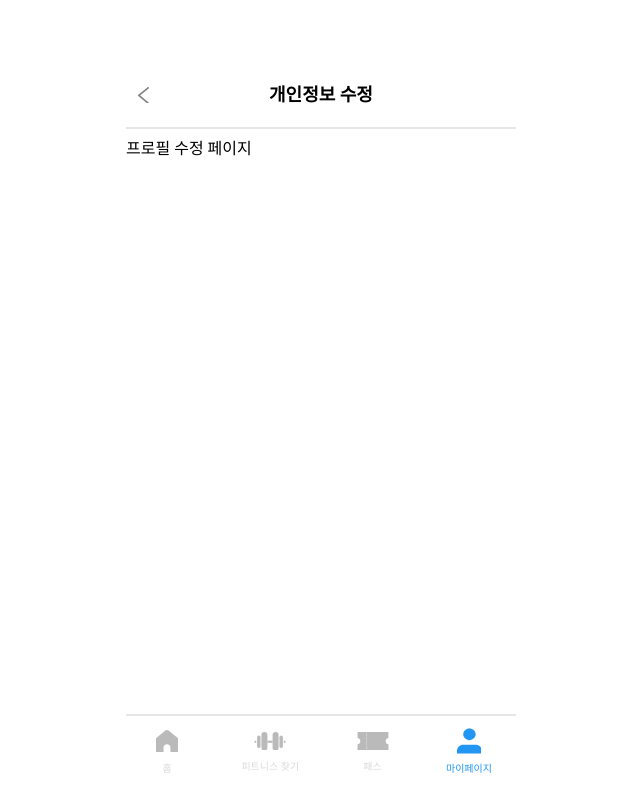
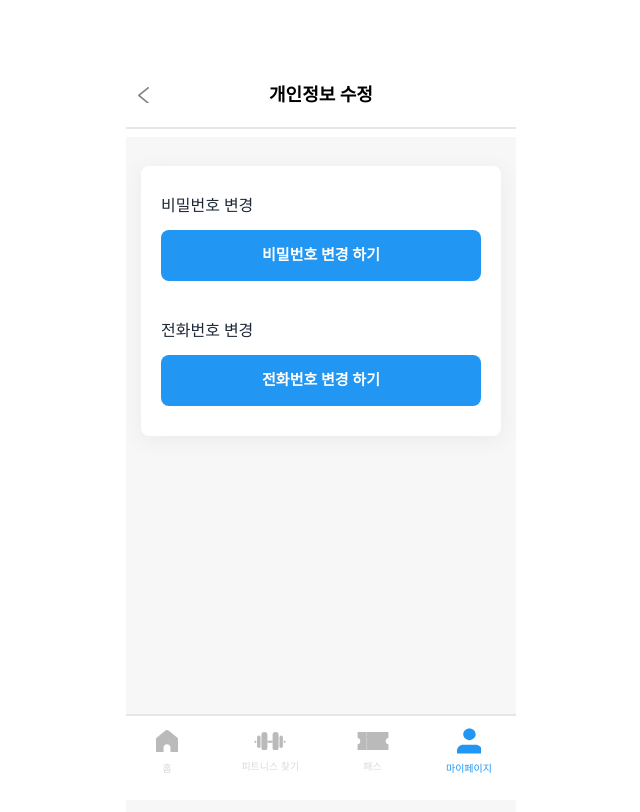
Before and after one commit to Whatdoyumin/fitpass-web, a React (Vite) app: page /my/edit-profile in a window 1280 px wide. Shown: the top 812 px of the page, without its empty margins (319-959 px from the left). Built offline with nearby package versions, Linux system fonts and the light colour scheme; a web font is replaced by a local one.

Commit message:
feat: 개인정보 수정 페이지 퍼블리싱싱

```diff
--- a/src/pages/EditProfile.tsx
+++ /dev/null
@@ -1,5 +0,0 @@
-function EditProfile() {
-  return <div>프로필 수정 페이지</div>;
-}
-
-export default EditProfile;
--- /dev/null
+++ b/src/pages/EditProfile/EditProfile.tsx
@@ -0,0 +1,17 @@
+import EditProfileCommon from "./EditProfileCommon";  // ChangeButton 컴포넌트를 import
+
+function EditProfile() {
+  return (
+    <div className="h-screen overflow-hidden bg-white-200 flex justify-center items-start pt-[29px] pr-[15px] pl-[15px]">
+      <div
+        className="w-[360px] h-[270px] px-5 py-[30px] bg-white-100 rounded-lg flex flex-col justify-center items-center gap-[40px]"
+        style={{ boxShadow: '0px 4px 20px 0px #EAEAEA' }}
+      >
+        <EditProfileCommon text="비밀번호 변경" linkTo="/my/change-password" />
+        <EditProfileCommon text="전화번호 변경" linkTo="/my/change-phone" />
+      </div>
+    </div>
+  );
+}
+
+export default EditProfile;
--- /dev/null
+++ b/src/pages/EditProfile/EditProfileCommon.tsx
@@ -0,0 +1,24 @@
+import { Link } from "react-router-dom";
+
+interface EditProfileCommonProps {
+  text: string;
+  linkTo: string;
+}
+
+const EditProfileCommon = ({ text, linkTo }: EditProfileCommonProps) => {
+  return (
+    <div className="flex flex-col">
+      <p className="text-gray-800 text-[16px] font-medium" style={{ lineHeight: '19px' }}>
+        {text}
+      </p>
+      <div className="h-[15px]" />
+      <Link to={linkTo}>
+        <button className="w-[320px] h-[51px] bg-blue-500 text-white-100 rounded-lg text-[15px] font-bold">
+          {text} 하기
+        </button>
+      </Link>
+    </div>
+  );
+};
+
+export default EditProfileCommon;
--- a/src/pages/index.ts
+++ b/src/pages/index.ts
@@ -10,7 +10,7 @@ import FitnessDetails from "./FitnessDetails";
 import PurchasePass from "./PurchasePass";
 import UsePass from "./UsePass";
 import UploadReview from "./UploadReview";
-import EditProfile from "./EditProfile";
+import EditProfile from "./EditProfile/EditProfile";
 import ChangePassword from "./ChangePassword";
 import Subscribe from "./Subscribe";
 import Payment from "./Payment";
```
